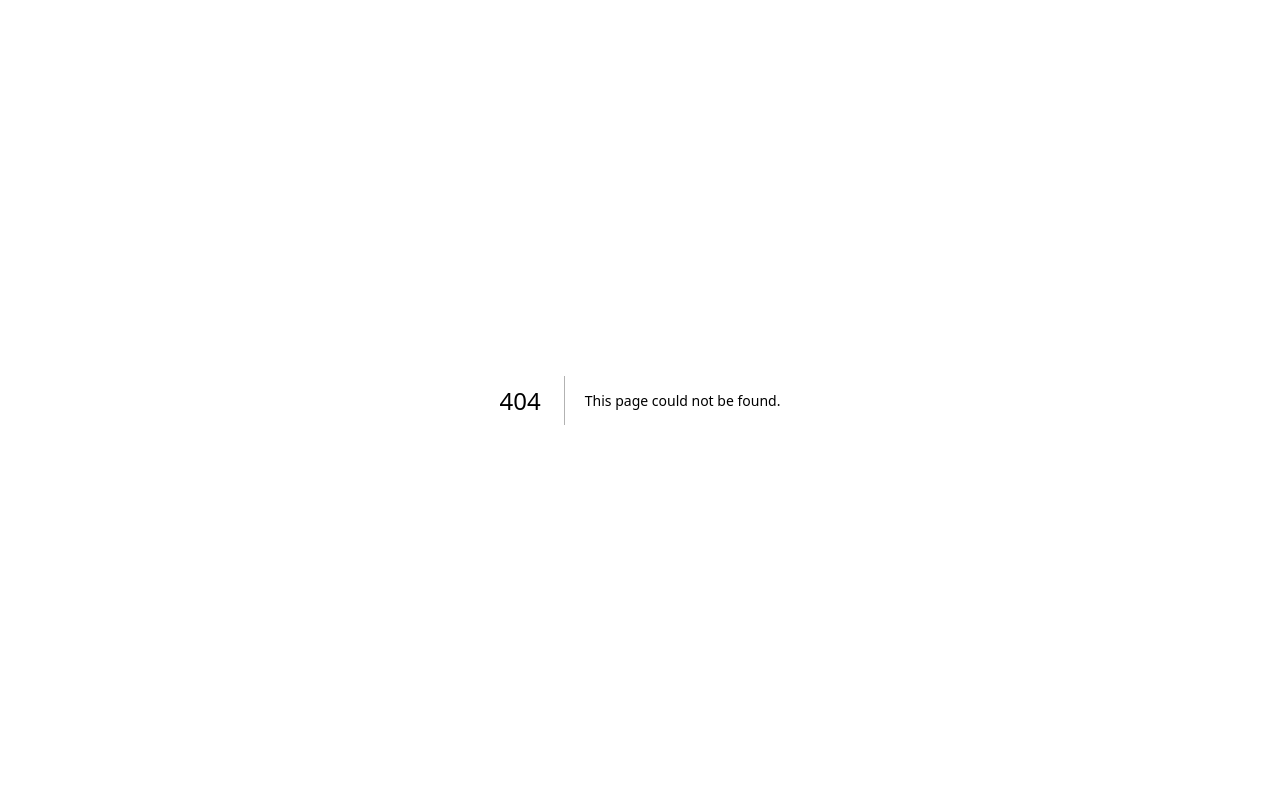
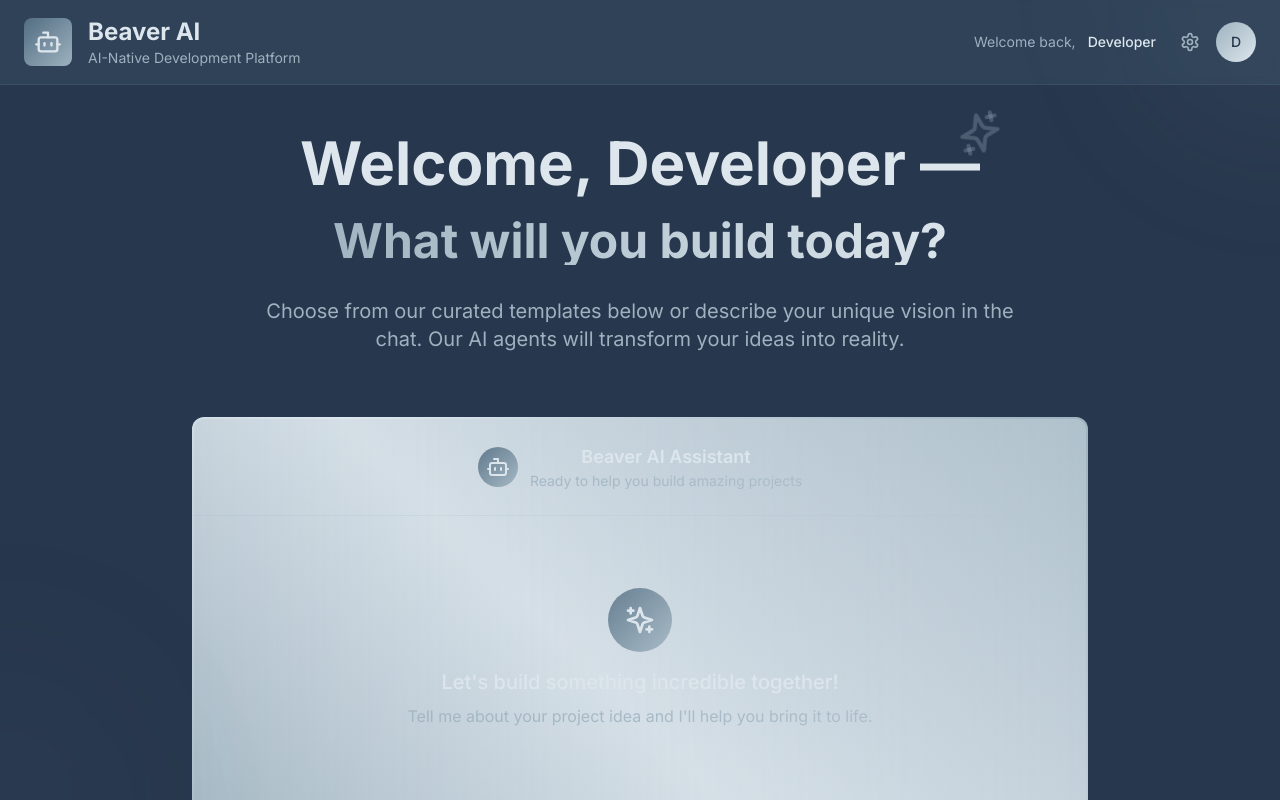
Before and after one commit to JomariTheAnalyst/beaver-ai, a Next.js app in the folder client/: page /demo in a window 1280 px wide. Before the commit this address had no page. Shown: the top 800 px of the page. Built offline with nearby package versions, Linux system fonts and the light colour scheme.

Commit message:
auto-commit for 847a543c-8b60-4858-b5e2-2f24c5f7ecfb

```diff
--- /dev/null
+++ b/client/src/app/demo/page.tsx
@@ -0,0 +1,193 @@
+'use client';
+
+import { useState } from 'react';
+import { motion, AnimatePresence } from 'framer-motion';
+import { Bot, Settings, User as UserIcon, Sparkles } from 'lucide-react';
+import ChatInterface from '@/components/ChatInterface';
+import ProjectTemplateCarousel from '@/components/ProjectTemplateCarousel';
+import { ProjectTemplate } from '@/data/projectTemplates';
+
+export default function DemoPage() {
+  const [showChat, setShowChat] = useState(false);
+  const [selectedTemplate, setSelectedTemplate] = useState<ProjectTemplate | null>(null);
+
+  const handleTemplateSelect = (prompt: string, template: ProjectTemplate) => {
+    setSelectedTemplate(template);
+    setShowChat(true);
+
+    // Scroll to chat interface smoothly
+    setTimeout(() => {
+      document.getElementById('chat-interface')?.scrollIntoView({
+        behavior: 'smooth',
+        block: 'center'
+      });
+    }, 100);
+  };
+
+  const handlePromptSubmit = (prompt: string) => {
+    // Here we'll integrate with AI later
+    console.log('Prompt submitted:', prompt);
+    console.log('Selected template:', selectedTemplate);
+  };
+
+  return (
+    <div className="min-h-screen bg-gradient-to-br from-beaver-900 via-beaver-800 to-beaver-900 overflow-x-hidden">
+      {/* Header */}
+      <header className="border-b border-beaver-700/30 bg-beaver-700/20 backdrop-blur-sm sticky top-0 z-50">
+        <div className="max-w-7xl mx-auto px-6 py-4">
+          <div className="flex items-center justify-between">
+            <motion.div
+              className="flex items-center space-x-4"
+              initial={{ opacity: 0, x: -20 }}
+              animate={{ opacity: 1, x: 0 }}
+              transition={{ duration: 0.5 }}
+            >
+              <div className="w-12 h-12 bg-gradient-to-br from-beaver-700 to-beaver-500 rounded-lg flex items-center justify-center">
+                <Bot className="w-7 h-7 text-beaver-300" />
+              </div>
+              <div>
+                <h1 className="text-2xl font-bold text-beaver-300">Beaver AI</h1>
+                <p className="text-sm text-beaver-500">AI-Native Development Platform</p>
+              </div>
+            </motion.div>
+
+            <motion.div
+              className="flex items-center space-x-4"
+              initial={{ opacity: 0, x: 20 }}
+              animate={{ opacity: 1, x: 0 }}
+              transition={{ duration: 0.5, delay: 0.1 }}
+            >
+              <div className="flex items-center space-x-3 text-sm text-beaver-500">
+                <span>Welcome back,</span>
+                <span className="text-beaver-300 font-medium">Developer</span>
+              </div>
+              <div className="flex items-center space-x-2">
+                <button className="p-2 hover:bg-beaver-700/30 rounded-lg transition-colors">
+                  <Settings className="w-5 h-5 text-beaver-500 hover:text-beaver-300" />
+                </button>
+                <div className="w-10 h-10 rounded-full bg-gradient-to-br from-beaver-500 to-beaver-300 flex items-center justify-center">
+                  <span className="text-sm font-medium text-beaver-900">D</span>
+                </div>
+              </div>
+            </motion.div>
+          </div>
+        </div>
+      </header>
+
+      {/* Main Content */}
+      <main className="max-w-7xl mx-auto px-6 py-12">
+        {/* Welcome Section */}
+        <motion.div
+          initial={{ opacity: 0, y: 30 }}
+          animate={{ opacity: 1, y: 0 }}
+          transition={{ duration: 0.8 }}
+          className="text-center mb-16"
+        >
+          <div className="relative inline-block">
+            <motion.div
+              className="absolute -top-6 -right-6 w-12 h-12"
+              animate={{ rotate: 360 }}
+              transition={{ duration: 8, repeat: Infinity, ease: "linear" }}
+            >
+              <Sparkles className="w-12 h-12 text-beaver-500/30" />
+            </motion.div>
+
+            <h2 className="text-4xl md:text-6xl font-bold text-beaver-300 mb-6 leading-tight">
+              Welcome, Developer —
+            </h2>
+            <div className="text-3xl md:text-5xl font-bold bg-gradient-to-r from-beaver-500 to-beaver-300 bg-clip-text text-transparent">
+              What will you build today?
+            </div>
+          </div>
+
+          <motion.p
+            className="text-xl text-beaver-500 mt-8 max-w-3xl mx-auto"
+            initial={{ opacity: 0 }}
+            animate={{ opacity: 1 }}
+            transition={{ duration: 0.8, delay: 0.3 }}
+          >
+            Choose from our curated templates below or describe your unique vision in the chat.
+            Our AI agents will transform your ideas into reality.
+          </motion.p>
+        </motion.div>
+
+        {/* Chat Interface */}
+        <AnimatePresence>
+          {!showChat && (
+            <motion.div
+              initial={{ opacity: 0, y: 20 }}
+              animate={{ opacity: 1, y: 0 }}
+              exit={{ opacity: 0, y: -20 }}
+              transition={{ duration: 0.6 }}
+              className="mb-16"
+              id="chat-interface"
+            >
+              <ChatInterface onPromptSubmit={handlePromptSubmit} />
+            </motion.div>
+          )}
+        </AnimatePresence>
+
+        <AnimatePresence>
+          {showChat && (
+            <motion.div
+              initial={{ opacity: 0, scale: 0.95 }}
+              animate={{ opacity: 1, scale: 1 }}
+              transition={{ duration: 0.5 }}
+              className="mb-16"
+              id="chat-interface"
+            >
+              <div className="text-center mb-6">
+                <div className="inline-flex items-center space-x-2 bg-beaver-700/20 border border-beaver-500/30 rounded-full px-4 py-2">
+                  <Bot className="w-4 h-4 text-beaver-500" />
+                  <span className="text-sm text-beaver-500">
+                    {selectedTemplate ? `Using template: ${selectedTemplate.title}` : 'Chat Active'}
+                  </span>
+                </div>
+              </div>
+              <ChatInterface onPromptSubmit={handlePromptSubmit} />
+            </motion.div>
+          )}
+        </AnimatePresence>
+
+        {/* Project Templates Carousel */}
+        <motion.div
+          initial={{ opacity: 0, y: 40 }}
+          animate={{ opacity: 1, y: 0 }}
+          transition={{ duration: 0.8, delay: 0.4 }}
+          className="mb-16"
+        >
+          <ProjectTemplateCarousel onTemplateSelect={handleTemplateSelect} />
+        </motion.div>
+
+        {/* Quick Actions */}
+        <motion.div
+          initial={{ opacity: 0, y: 20 }}
+          animate={{ opacity: 1, y: 0 }}
+          transition={{ duration: 0.6, delay: 0.6 }}
+          className="text-center"
+        >
+          <div className="inline-flex items-center space-x-4 bg-beaver-700/10 border border-beaver-700/20 rounded-xl p-6">
+            <div className="flex items-center space-x-2 text-beaver-500">
+              <UserIcon className="w-5 h-5" />
+              <span className="text-sm">Ready to start building?</span>
+            </div>
+            <div className="w-px h-6 bg-beaver-700/30"></div>
+            <button
+              onClick={() => setShowChat(true)}
+              className="btn-futuristic text-sm"
+            >
+              Open Chat Interface
+            </button>
+          </div>
+        </motion.div>
+      </main>
+
+      {/* Background decoration */}
+      <div className="fixed inset-0 overflow-hidden pointer-events-none">
+        <div className="absolute -top-40 -right-40 w-80 h-80 bg-beaver-500/5 rounded-full blur-3xl"></div>
+        <div className="absolute -bottom-40 -left-40 w-80 h-80 bg-beaver-700/5 rounded-full blur-3xl"></div>
+        <div className="absolute top-1/2 left-1/2 transform -translate-x-1/2 -translate-y-1/2 w-96 h-96 bg-beaver-300/3 rounded-full blur-3xl"></div>
+      </div>
+    </div>
+  );
+}
```
